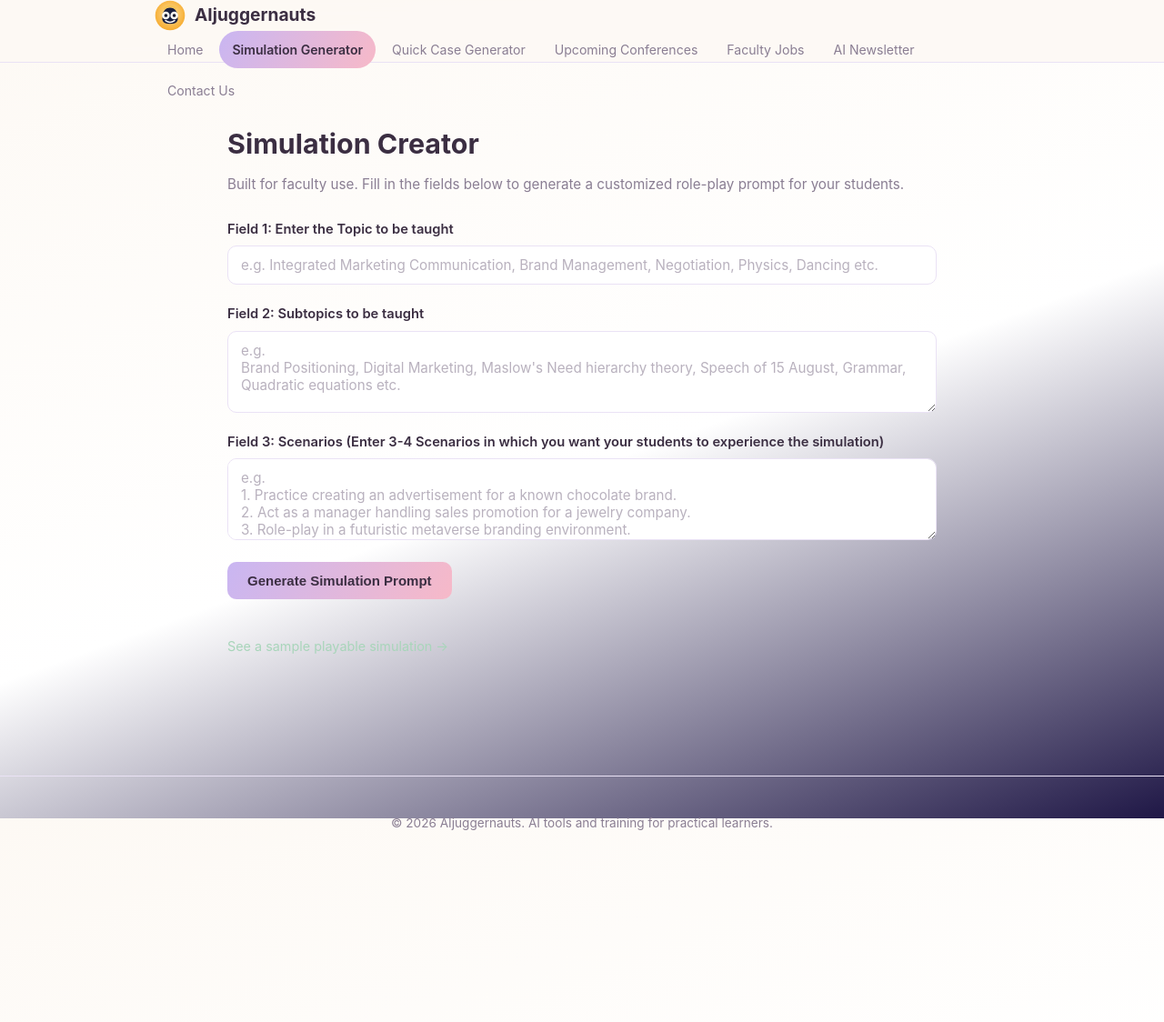
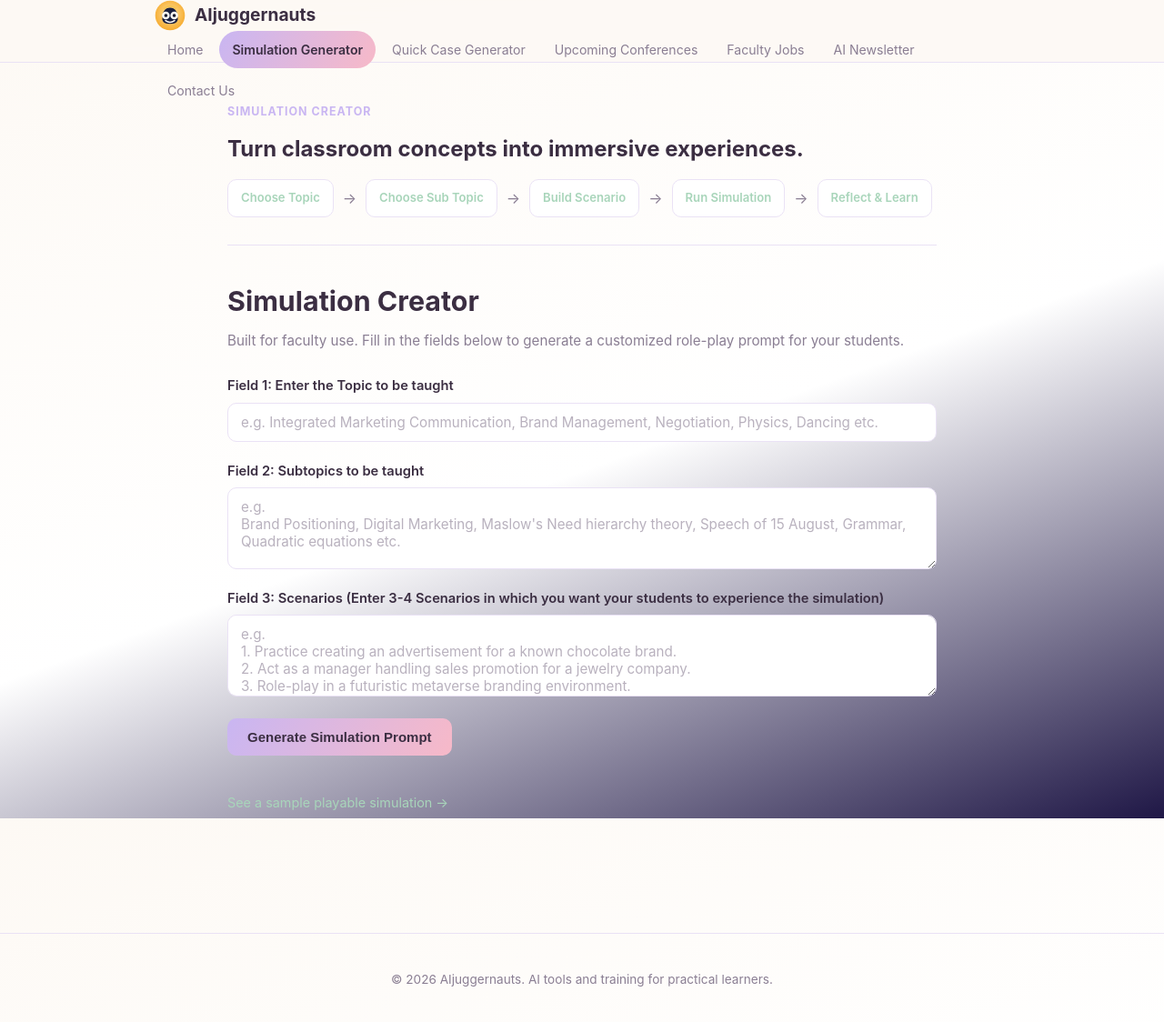
Before and after one commit to Anuja-Shukla/AIjuggernauts, a Jekyll site: the page tools/simulation-creator.html, which Jekyll copies as it is, in a window 1280 px wide and 1128 px high. Shown: the top 1124 px of the window at 91% size. Built offline with Jekyll 4.4.1, drawn with Linux system fonts in a browser that asks for light colours.

Commit message:
Add flow-diagram intro to Simulation Creator; fix Quick Case Generator truncation by raising token limit, update flow diagram and prompt for completeness

```diff
--- a/tools/simulation-creator.html
+++ b/tools/simulation-creator.html
@@ -49,7 +49,7 @@
     .tab.active { background: linear-gradient(120deg, var(--accent) 0%, var(--accent-3) 100%); color: var(--accent-text); font-weight: 600; }
 
     .content { padding: 44px 20px 90px; }
-    h1 { font-size: 1.9rem; margin-bottom: 6px; }
+    h1, h2 { font-size: 1.9rem; margin-bottom: 6px; }
     h5 { font-weight: normal; color: var(--muted); margin-top: 0; font-size: 0.95rem; }
     label { display: block; margin: 20px 0 6px; font-weight: 600; font-size: 0.92rem; }
     textarea, input {
@@ -112,6 +112,18 @@
     }
     .see-sample:hover { text-decoration: underline; }
 
+    .intro-section { margin-bottom: 36px; padding-bottom: 30px; border-bottom: 1px solid var(--border); }
+    .section-label {
+      text-transform: uppercase; letter-spacing: 0.08em; font-size: 0.78rem;
+      color: var(--accent); font-weight: 700; margin-bottom: 10px;
+    }
+    .flow { display: flex; align-items: center; gap: 10px; flex-wrap: wrap; margin-top: 14px; }
+    .flow-step {
+      background: var(--bg-2); border: 1px solid var(--border); border-radius: 10px;
+      padding: 9px 14px; font-size: 0.82rem; font-weight: 600; color: var(--accent-2);
+    }
+    .flow-arrow { color: var(--muted); font-size: 1rem; }
+
     .site-footer {
       border-top: 1px solid var(--border);
       padding: 26px 0;
@@ -159,7 +171,19 @@
 
 <div class="wrap content">
 
-  <h1>Simulation Creator</h1>
+  <div class="intro-section">
+    <div class="section-label">Simulation Creator</div>
+    <h1 style="font-size: 1.5rem; margin: 0 0 6px;">Turn classroom concepts into immersive experiences.</h1>
+    <div class="flow">
+      <span class="flow-step">Choose Topic</span><span class="flow-arrow">&rarr;</span>
+      <span class="flow-step">Choose Sub Topic</span><span class="flow-arrow">&rarr;</span>
+      <span class="flow-step">Build Scenario</span><span class="flow-arrow">&rarr;</span>
+      <span class="flow-step">Run Simulation</span><span class="flow-arrow">&rarr;</span>
+      <span class="flow-step">Reflect &amp; Learn</span>
+    </div>
+  </div>
+
+  <h2>Simulation Creator</h2>
   <h5>Built for faculty use. Fill in the fields below to generate a customized role-play prompt for your students.</h5>
 
   <label for="topic">Field 1: Enter the Topic to be taught</label>
```
Also changed, not shown: tools/quick-case-generator.html (+7 -2 lines).
